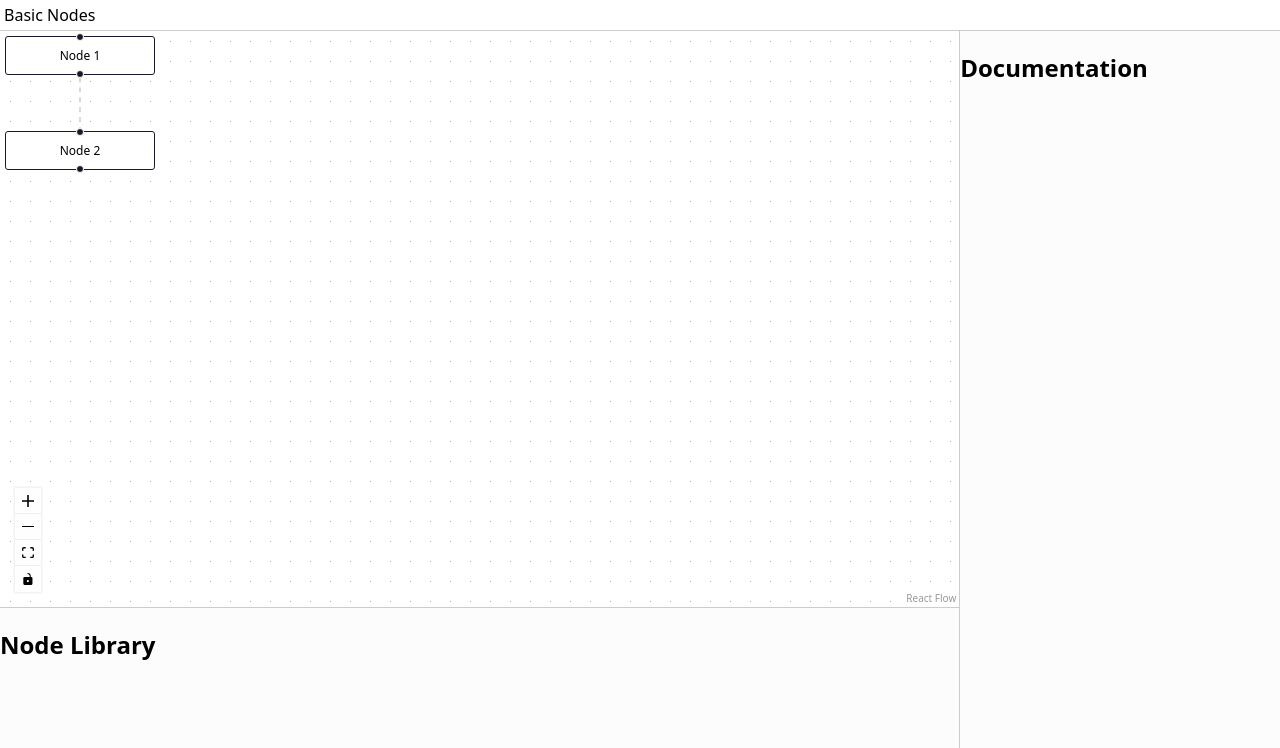
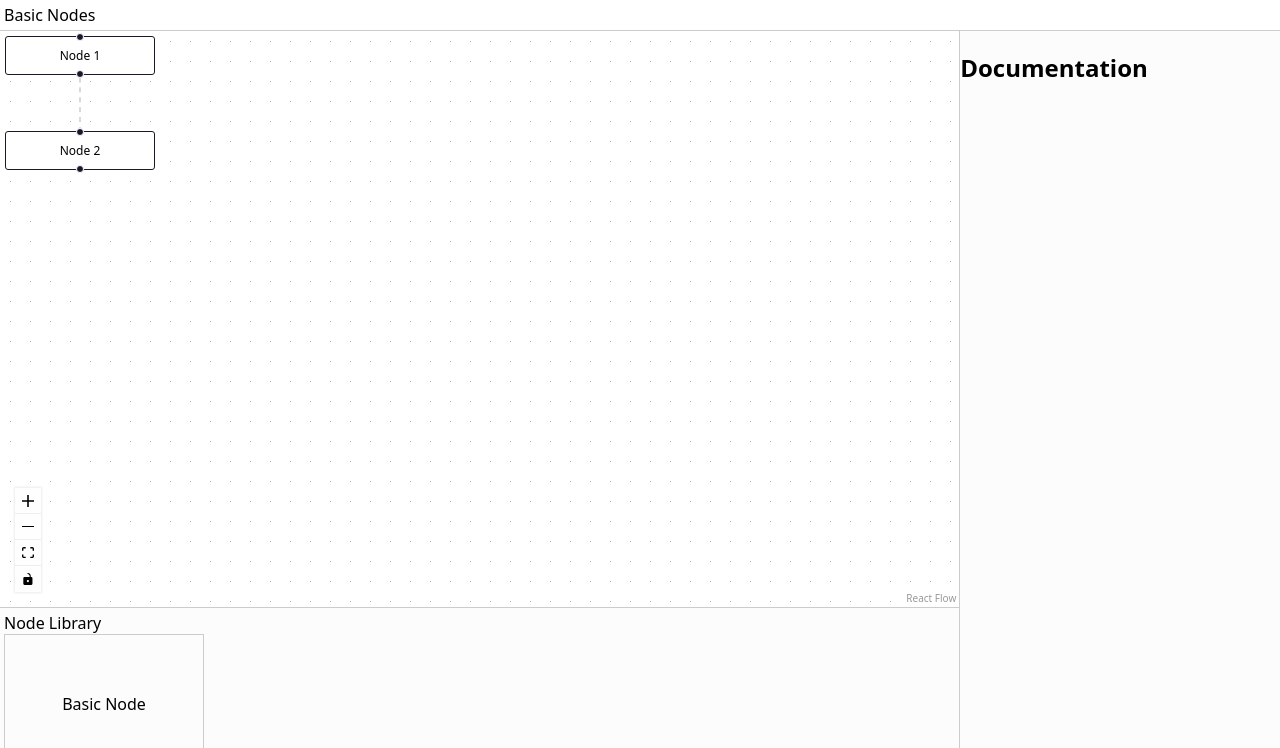
Before and after one commit to dudasaus/basic-nodes, a React (Vite) app: page / in a window 1280 px wide. Shown: the top 748 px of the page. Built offline with nearby package versions, Linux system fonts and the light colour scheme.

Commit message:
basic add nodes

```diff
--- a/src/features/app/App.tsx
+++ b/src/features/app/App.tsx
@@ -4,8 +4,9 @@ import {
   PanelGroup,
   PanelResizeHandle,
 } from "../../components/resizablepanels/ResizablePanels";
-import { Flow } from "../flow/Flow";
 import { Header } from "../../components/header/Header";
+import { NodeLibrary } from "../nodelibrary/NodeLibrary";
+import { FlowContainer } from "../flow/FlowContainer";
 
 export function App() {
   return (
@@ -15,11 +16,11 @@ export function App() {
         <Panel>
           <PanelGroup direction="vertical">
             <Panel>
-              <Flow />
+              <FlowContainer />
             </Panel>
             <PanelResizeHandle />
             <Panel defaultSize={25}>
-              <h2>Node Library</h2>
+              <NodeLibrary />
             </Panel>
           </PanelGroup>
         </Panel>
--- a/src/features/flow/Flow.tsx
+++ b/src/features/flow/Flow.tsx
@@ -1,6 +1,6 @@
 import "@xyflow/react/dist/style.css";
 import "./Flow.css";
-import { useCallback, useState } from "react";
+import { type DragEventHandler, useCallback, useState } from "react";
 import {
   addEdge,
   applyEdgeChanges,
@@ -14,7 +14,9 @@ import {
   type OnEdgesChange,
   type OnNodesChange,
   ReactFlow,
+  useReactFlow,
 } from "@xyflow/react";
+import { dragAndDropService } from "../../services/draganddrop/DragAndDropService";
 
 const initialNodes: Node[] = [
   { id: "1", data: { label: "Node 1" }, position: { x: 5, y: 5 } },
@@ -30,6 +32,7 @@ const defaultEdgeOptions: DefaultEdgeOptions = {
 export function Flow() {
   const [nodes, setNodes] = useState<Node[]>(initialNodes);
   const [edges, setEdges] = useState<Edge[]>(initialEdges);
+  const flow = useReactFlow();
 
   const onNodesChange: OnNodesChange = useCallback(
     (changes) => setNodes((nds) => applyNodeChanges(changes, nds)),
@@ -44,6 +47,25 @@ export function Flow() {
     [setEdges],
   );
 
+  const onDragOver: DragEventHandler = (ev) => {
+    // Allow drop.
+    if (dragAndDropService.getData() === "node") {
+      ev.preventDefault();
+    }
+  };
+
+  const onDrop: DragEventHandler = (ev) => {
+    const position = flow.screenToFlowPosition({
+      x: ev.clientX,
+      y: ev.clientY,
+    });
+    flow.addNodes({
+      id: crypto.randomUUID(),
+      data: { label: dragAndDropService.getData() },
+      position,
+    });
+  };
+
   return (
     <ReactFlow
       nodes={nodes}
@@ -51,6 +73,8 @@ export function Flow() {
       onNodesChange={onNodesChange}
       onEdgesChange={onEdgesChange}
       onConnect={onConnect}
+      onDragOver={onDragOver}
+      onDrop={onDrop}
       defaultEdgeOptions={defaultEdgeOptions}
       colorMode="light"
       className="flow"
--- /dev/null
+++ b/src/features/flow/FlowContainer.tsx
@@ -0,0 +1,10 @@
+import { ReactFlowProvider } from "@xyflow/react";
+import { Flow } from "./Flow";
+
+export function FlowContainer() {
+  return (
+    <ReactFlowProvider>
+      <Flow />
+    </ReactFlowProvider>
+  );
+}
--- /dev/null
+++ b/src/features/nodelibrary/NodeLibrary.css
@@ -0,0 +1,24 @@
+.node-library {
+  box-sizing: border-box;
+  height: 100%;
+  padding: 0.25rem;
+  display: grid;
+  grid-template-rows: auto 1fr;
+}
+
+.node-library-content {
+  display: flex;
+  flex-wrap: wrap;
+  overflow: auto;
+  position: relative;
+}
+
+.node-library-node {
+  box-sizing: border-box;
+  display: flex;
+  width: 200px;
+  height: 140px;
+  border: var(--border);
+  align-items: center;
+  justify-content: center;
+}
--- /dev/null
+++ b/src/features/nodelibrary/NodeLibrary.tsx
@@ -0,0 +1,26 @@
+import { dragAndDropService } from "../../services/draganddrop/DragAndDropService";
+import "./NodeLibrary.css";
+
+export function NodeLibrary() {
+  return (
+    <div className="node-library">
+      <div className="node-library-header">
+        Node Library
+      </div>
+      <div className="node-library-content">
+        <div
+          className="node-library-node"
+          draggable="true"
+          onDragStart={(_ev) => {
+            dragAndDropService.setData("node");
+          }}
+          onDragEnd={() => {
+            dragAndDropService.clearData();
+          }}
+        >
+          Basic Node
+        </div>
+      </div>
+    </div>
+  );
+}
--- a/src/index.css
+++ b/src/index.css
@@ -13,4 +13,5 @@
 
 body {
   margin: 0;
+  color: var(--text);
 }
--- /dev/null
+++ b/src/services/draganddrop/DragAndDropService.ts
@@ -0,0 +1,17 @@
+class DragAndDropService {
+  private data: any = null;
+
+  getData(): any {
+    return this.data;
+  }
+
+  setData(value: any) {
+    this.data = value;
+  }
+
+  clearData() {
+    this.data = null;
+  }
+}
+
+export const dragAndDropService = new DragAndDropService();
```
